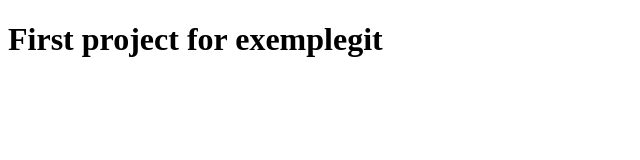
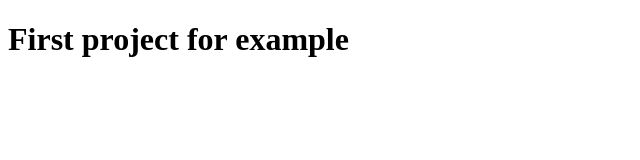
Before and after one commit to SmokingBad222/first-project, a plain HTML site: page index.html in a window 1280 px wide. Shown: the whole page, without its empty margins (0-640 px from the left). Drawn offline with Linux system fonts and the light colour scheme.

Commit message:
add index

```diff
--- a/index.html
+++ b/index.html
@@ -6,6 +6,6 @@
     <title>Document</title>
 </head>
 <body>
-    <h1>First project for exemplegit </h1>
+    <h1>First project for example </h1>
 </body>
 </html>
```
